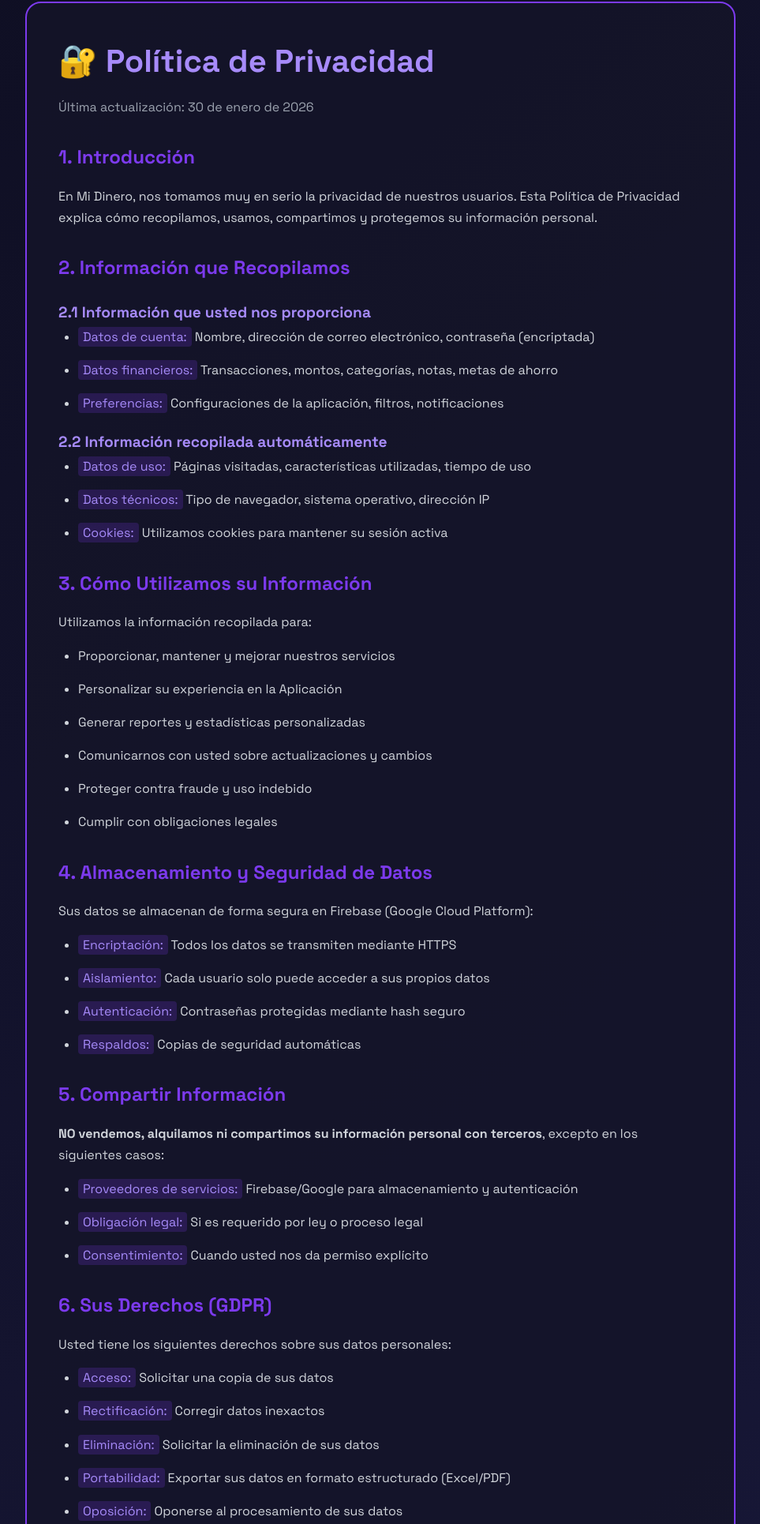
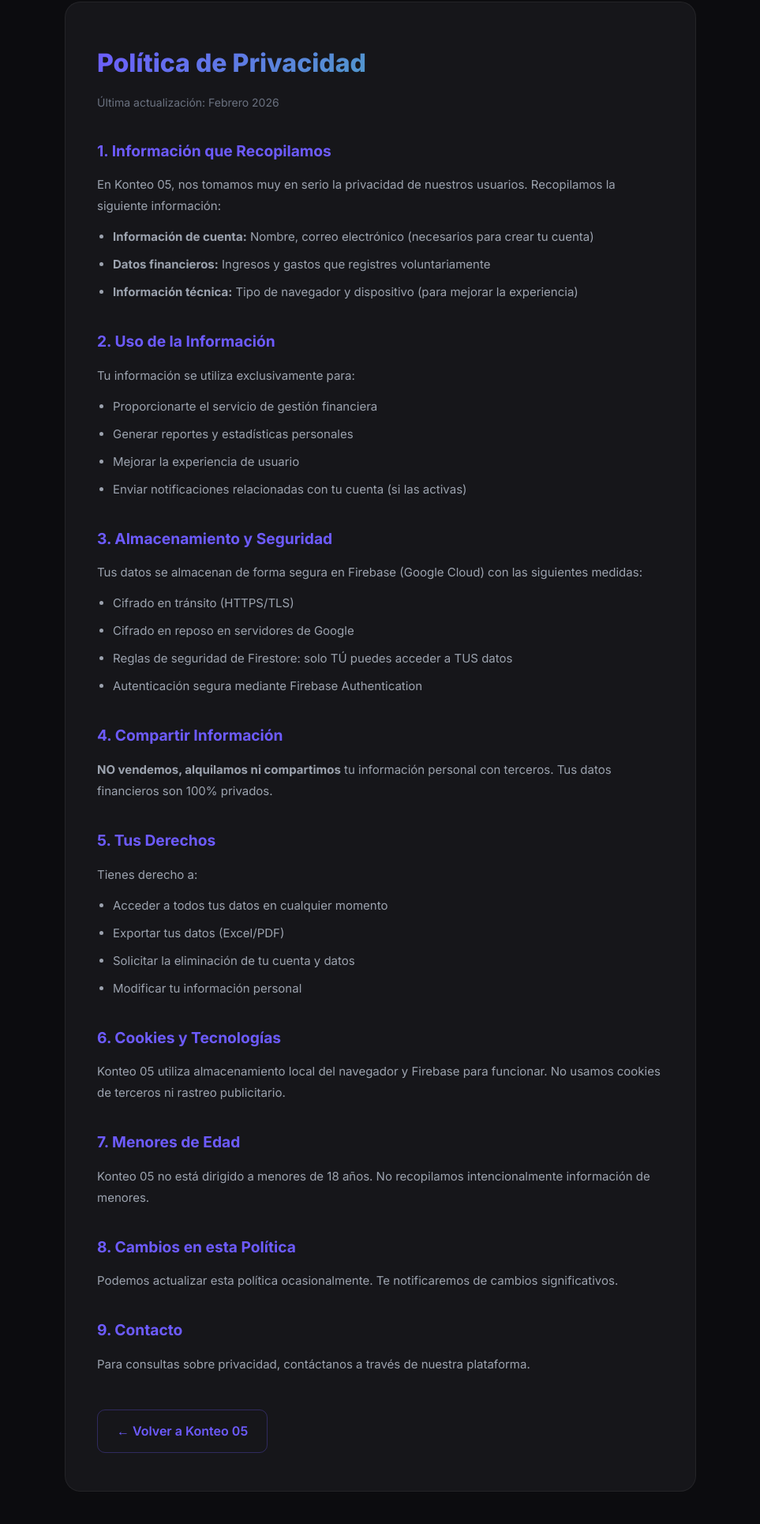
Before and after one commit to legend-ac/konteo05-finanzas, a plain HTML site: page privacy.html in a window 1280 px wide. Shown: the part 38-1968 px from the top of the page at 79% size, without its empty margins (158-1121 px from the left). Drawn offline with Linux system fonts and the light colour scheme.

Commit message:
Audit fixes: vercel.json, privacy/terms rebranding, .firebaserc, last ANDY05 refs

```diff
--- a/privacy.html
+++ b/privacy.html
@@ -4,11 +4,10 @@
 <head>
     <meta charset="UTF-8">
     <meta name="viewport" content="width=device-width, initial-scale=1.0">
-    <meta name="theme-color" content="#7c3aed">
+    <meta name="theme-color" content="#6d5bff">
     <link rel="manifest" href="/manifest.json">
-    <title>Política de Privacidad - Mi Dinero</title>
-    <link href="https://fonts.googleapis.com/css2?family=Space+Grotesk:wght@400;500;600;700&display=swap"
-        rel="stylesheet">
+    <title>Política de Privacidad — Konteo 05</title>
+    <link href="https://fonts.googleapis.com/css2?family=Inter:wght@400;500;600;700;800&display=swap" rel="stylesheet">
     <style>
         * {
             margin: 0;
@@ -17,186 +16,150 @@
         }
 
         body {
-            font-family: 'Space Grotesk', sans-serif;
-            background: linear-gradient(140deg, #0f0f23 0%, #1a1a3e 100%);
+            font-family: 'Inter', system-ui, sans-serif;
+            background: #0c0c0f;
             color: #e0e0e0;
             padding: 40px 20px;
-            line-height: 1.7;
+            line-height: 1.8;
         }
 
         .container {
-            max-width: 900px;
+            max-width: 800px;
             margin: 0 auto;
-            background: rgba(20, 20, 40, 0.8);
-            border: 2px solid #7c3aed;
+            background: #16161a;
+            border: 1px solid rgba(255, 255, 255, 0.06);
             border-radius: 20px;
-            padding: 40px;
+            padding: 48px 40px;
         }
 
         h1 {
-            color: #a78bfa;
-            font-size: 2.5rem;
-            margin-bottom: 10px;
+            font-size: 2rem;
+            font-weight: 800;
+            background: linear-gradient(135deg, #6d5bff, #34d399);
+            -webkit-background-clip: text;
+            -webkit-text-fill-color: transparent;
+            background-clip: text;
+            margin-bottom: 8px;
         }
 
         .update-date {
-            color: #9ca3af;
-            margin-bottom: 30px;
+            color: #6b7280;
+            margin-bottom: 32px;
+            font-size: 14px;
         }
 
         h2 {
-            color: #7c3aed;
-            margin-top: 30px;
-            margin-bottom: 15px;
-            font-size: 1.5rem;
+            color: #6d5bff;
+            margin-top: 32px;
+            margin-bottom: 12px;
+            font-size: 1.2rem;
+            font-weight: 700;
         }
 
         p,
         li {
-            margin-bottom: 15px;
-            color: #d1d5db;
+            color: #9ca3af;
+            font-size: 15px;
+            margin-bottom: 12px;
         }
 
         ul {
-            margin-left: 25px;
+            padding-left: 20px;
         }
 
-        a {
-            color: #a78bfa;
-            text-decoration: none;
-        }
-
-        a:hover {
-            text-decoration: underline;
+        li {
+            margin-bottom: 8px;
         }
 
         .back-link {
             display: inline-block;
-            margin-top: 30px;
+            color: #6d5bff;
+            text-decoration: none;
+            font-weight: 600;
+            margin-top: 32px;
             padding: 12px 24px;
-            background: #7c3aed;
-            color: white;
+            border: 1.5px solid rgba(109, 91, 255, 0.3);
             border-radius: 10px;
-            text-decoration: none;
-            transition: all 0.3s;
+            transition: all 0.25s;
         }
 
         .back-link:hover {
-            background: #6d28d9;
-            transform: translateY(-2px);
+            background: rgba(109, 91, 255, 0.1);
+            border-color: #6d5bff;
         }
 
-        .highlight {
-            background: rgba(124, 58, 237, 0.2);
-            padding: 2px 6px;
-            border-radius: 4px;
-            color: #a78bfa;
+        @media (max-width: 480px) {
+            .container {
+                padding: 32px 24px;
+            }
+
+            h1 {
+                font-size: 1.6rem;
+            }
         }
     </style>
 </head>
 
 <body>
     <div class="container">
-        <h1>🔐 Política de Privacidad</h1>
-        <p class="update-date">Última actualización: 30 de enero de 2026</p>
+        <h1>Política de Privacidad</h1>
+        <p class="update-date">Última actualización: Febrero 2026</p>
 
-        <h2>1. Introducción</h2>
-        <p>En Mi Dinero, nos tomamos muy en serio la privacidad de nuestros usuarios. Esta Política de Privacidad
-            explica cómo recopilamos, usamos, compartimos y protegemos su información personal.</p>
-
-        <h2>2. Información que Recopilamos</h2>
-
-        <h3 style="color: #a78bfa; font-size: 1.2rem; margin-top: 20px;">2.1 Información que usted nos proporciona</h3>
+        <h2>1. Información que Recopilamos</h2>
+        <p>En Konteo 05, nos tomamos muy en serio la privacidad de nuestros usuarios. Recopilamos la siguiente
+            información:</p>
         <ul>
-            <li><span class="highlight">Datos de cuenta:</span> Nombre, dirección de correo electrónico, contraseña
-                (encriptada)</li>
-            <li><span class="highlight">Datos financieros:</span> Transacciones, montos, categorías, notas, metas de
-                ahorro</li>
-            <li><span class="highlight">Preferencias:</span> Configuraciones de la aplicación, filtros, notificaciones
+            <li><strong>Información de cuenta:</strong> Nombre, correo electrónico (necesarios para crear tu cuenta)
             </li>
+            <li><strong>Datos financieros:</strong> Ingresos y gastos que registres voluntariamente</li>
+            <li><strong>Información técnica:</strong> Tipo de navegador y dispositivo (para mejorar la experiencia)</li>
         </ul>
 
-        <h3 style="color: #a78bfa; font-size: 1.2rem; margin-top: 20px;">2.2 Información recopilada automáticamente</h3>
+        <h2>2. Uso de la Información</h2>
+        <p>Tu información se utiliza exclusivamente para:</p>
         <ul>
-            <li><span class="highlight">Datos de uso:</span> Páginas visitadas, características utilizadas, tiempo de
-                uso</li>
-            <li><span class="highlight">Datos técnicos:</span> Tipo de navegador, sistema operativo, dirección IP</li>
-            <li><span class="highlight">Cookies:</span> Utilizamos cookies para mantener su sesión activa</li>
+            <li>Proporcionarte el servicio de gestión financiera</li>
+            <li>Generar reportes y estadísticas personales</li>
+            <li>Mejorar la experiencia de usuario</li>
+            <li>Enviar notificaciones relacionadas con tu cuenta (si las activas)</li>
         </ul>
 
-        <h2>3. Cómo Utilizamos su Información</h2>
-        <p>Utilizamos la información recopilada para:</p>
+        <h2>3. Almacenamiento y Seguridad</h2>
+        <p>Tus datos se almacenan de forma segura en Firebase (Google Cloud) con las siguientes medidas:</p>
         <ul>
-            <li>Proporcionar, mantener y mejorar nuestros servicios</li>
-            <li>Personalizar su experiencia en la Aplicación</li>
-            <li>Generar reportes y estadísticas personalizadas</li>
-            <li>Comunicarnos con usted sobre actualizaciones y cambios</li>
-            <li>Proteger contra fraude y uso indebido</li>
-            <li>Cumplir con obligaciones legales</li>
+            <li>Cifrado en tránsito (HTTPS/TLS)</li>
+            <li>Cifrado en reposo en servidores de Google</li>
+            <li>Reglas de seguridad de Firestore: solo TÚ puedes acceder a TUS datos</li>
+            <li>Autenticación segura mediante Firebase Authentication</li>
         </ul>
 
-        <h2>4. Almacenamiento y Seguridad de Datos</h2>
-        <p>Sus datos se almacenan de forma segura en Firebase (Google Cloud Platform):</p>
+        <h2>4. Compartir Información</h2>
+        <p><strong>NO vendemos, alquilamos ni compartimos</strong> tu información personal con terceros. Tus datos
+            financieros son 100% privados.</p>
+
+        <h2>5. Tus Derechos</h2>
+        <p>Tienes derecho a:</p>
         <ul>
-            <li><span class="highlight">Encriptación:</span> Todos los datos se transmiten mediante HTTPS</li>
-            <li><span class="highlight">Aislamiento:</span> Cada usuario solo puede acceder a sus propios datos</li>
-            <li><span class="highlight">Autenticación:</span> Contraseñas protegidas mediante hash seguro</li>
-            <li><span class="highlight">Respaldos:</span> Copias de seguridad automáticas</li>
+            <li>Acceder a todos tus datos en cualquier momento</li>
+            <li>Exportar tus datos (Excel/PDF)</li>
+            <li>Solicitar la eliminación de tu cuenta y datos</li>
+            <li>Modificar tu información personal</li>
         </ul>
 
-        <h2>5. Compartir Información</h2>
-        <p><strong>NO vendemos, alquilamos ni compartimos su información personal con terceros</strong>, excepto en los
-            siguientes casos:</p>
-        <ul>
-            <li><span class="highlight">Proveedores de servicios:</span> Firebase/Google para almacenamiento y
-                autenticación</li>
-            <li><span class="highlight">Obligación legal:</span> Si es requerido por ley o proceso legal</li>
-            <li><span class="highlight">Consentimiento:</span> Cuando usted nos da permiso explícito</li>
-        </ul>
+        <h2>6. Cookies y Tecnologías</h2>
+        <p>Konteo 05 utiliza almacenamiento local del navegador y Firebase para funcionar. No usamos cookies de terceros
+            ni rastreo publicitario.</p>
 
-        <h2>6. Sus Derechos (GDPR)</h2>
-        <p>Usted tiene los siguientes derechos sobre sus datos personales:</p>
-        <ul>
-            <li><span class="highlight">Acceso:</span> Solicitar una copia de sus datos</li>
-            <li><span class="highlight">Rectificación:</span> Corregir datos inexactos</li>
-            <li><span class="highlight">Eliminación:</span> Solicitar la eliminación de sus datos</li>
-            <li><span class="highlight">Portabilidad:</span> Exportar sus datos en formato estructurado (Excel/PDF)</li>
-            <li><span class="highlight">Oposición:</span> Oponerse al procesamiento de sus datos</li>
-        </ul>
+        <h2>7. Menores de Edad</h2>
+        <p>Konteo 05 no está dirigido a menores de 18 años. No recopilamos intencionalmente información de menores.</p>
 
-        <h2>7. Retención de Datos</h2>
-        <p>Retenemos su información personal mientras su cuenta esté activa o según sea necesario para proporcionarle
-            servicios. Puede solicitar la eliminación de su cuenta en cualquier momento contactándonos.</p>
+        <h2>8. Cambios en esta Política</h2>
+        <p>Podemos actualizar esta política ocasionalmente. Te notificaremos de cambios significativos.</p>
 
-        <h2>8. Cookies y Tecnologías Similares</h2>
-        <p>Utilizamos cookies para:</p>
-        <ul>
-            <li>Mantener su sesión iniciada</li>
-            <li>Recordar sus preferencias</li>
-            <li>Analizar el uso de la Aplicación (Google Analytics)</li>
-        </ul>
-        <p>Puede configurar su navegador para rechazar cookies, pero esto puede afectar la funcionalidad de la
-            Aplicación.</p>
+        <h2>9. Contacto</h2>
+        <p>Para consultas sobre privacidad, contáctanos a través de nuestra plataforma.</p>
 
-        <h2>9. Menores de Edad</h2>
-        <p>Mi Dinero no está dirigido a menores de 18 años. No recopilamos intencionalmente información de menores. Si
-            descubrimos que hemos recopilado datos de un menor, los eliminaremos inmediatamente.</p>
-
-        <h2>10. Transferencias Internacionales</h2>
-        <p>Sus datos pueden ser procesados en servidores ubicados fuera de su país de residencia. Firebase/Google
-            garantiza niveles adecuados de protección de datos conforme al GDPR.</p>
-
-        <h2>11. Cambios a esta Política</h2>
-        <p>Podemos actualizar esta Política de Privacidad ocasionalmente. Le notificaremos cualquier cambio
-            significativo publicando la nueva política en esta página y actualizando la fecha de "última actualización".
-        </p>
-
-        <h2>12. Contacto</h2>
-        <p>Si tiene preguntas sobre esta Política de Privacidad o desea ejercer sus derechos, contáctenos:</p>
-        <p>Email: <a href="mailto:privacy@midinero.app">privacy@midinero.app</a></p>
-        <p>Responsable de Datos: Mi Dinero Team</p>
-
-        <a href="/" class="back-link">← Volver a la aplicación</a>
+        <a href="/" class="back-link">← Volver a Konteo 05</a>
     </div>
 </body>
 
--- a/service-worker.js
+++ b/service-worker.js
@@ -65,7 +65,7 @@
       icon: '/icons/icon-192x192.png',
       badge: '/icons/icon-72x72.png',
       vibrate: [200, 100, 200],
-      tag: 'andy05-notification'
+      tag: 'konteo05-notification'
     })
   );
 });
```
Also changed, not shown: index.html (+1 -1 lines), terms.html (+87 -101 lines), vercel.json (added), 1 other file.
